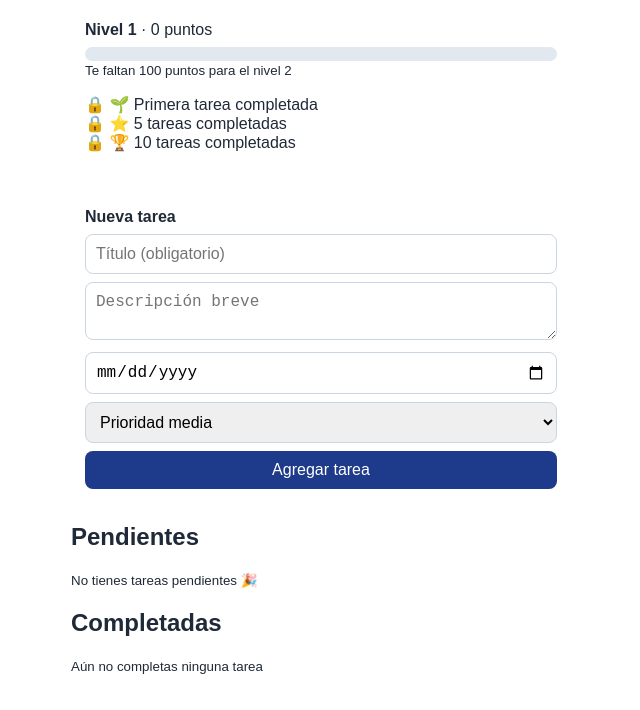
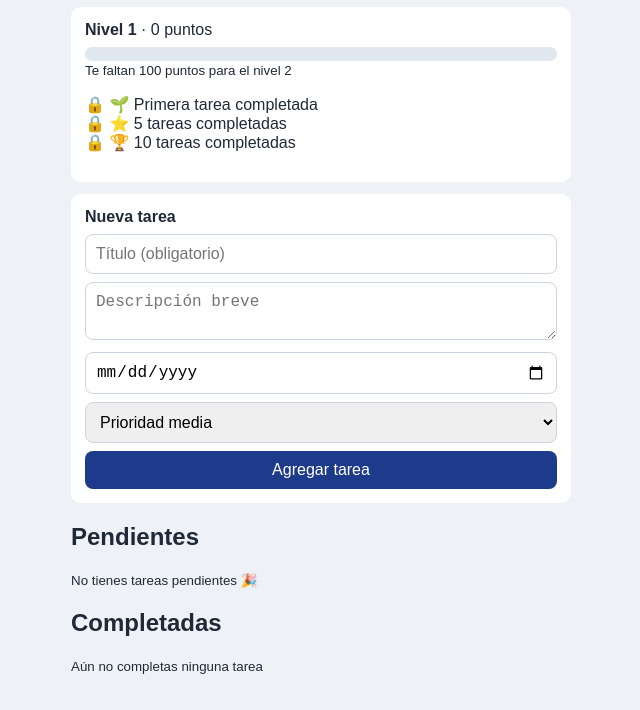
Before and after one commit to JORGEGABRIE004/APP-DE-GESTI-N-DE-TAREAS-, a plain HTML site: page index.html in a window 1280 px wide. Shown: the part 90-800 px from the top of the page, without its empty margins (319-959 px from the left). Drawn offline with Linux system fonts and the light colour scheme.

Commit message:
Change background color variable to #eef2f7

```diff
--- a/index.html
+++ b/index.html
@@ -16,7 +16,7 @@
 <style>
 /* COLORES: cambia aquí y cambia toda la app */
 :root {
-  --fondo: #ffffff;
+  --fondo: #eef2f7;
   --tarjeta: #ffffff;
   --principal: #1e3a8a;   /* azul de botones y título */
   --texto: #1f2937;
```
